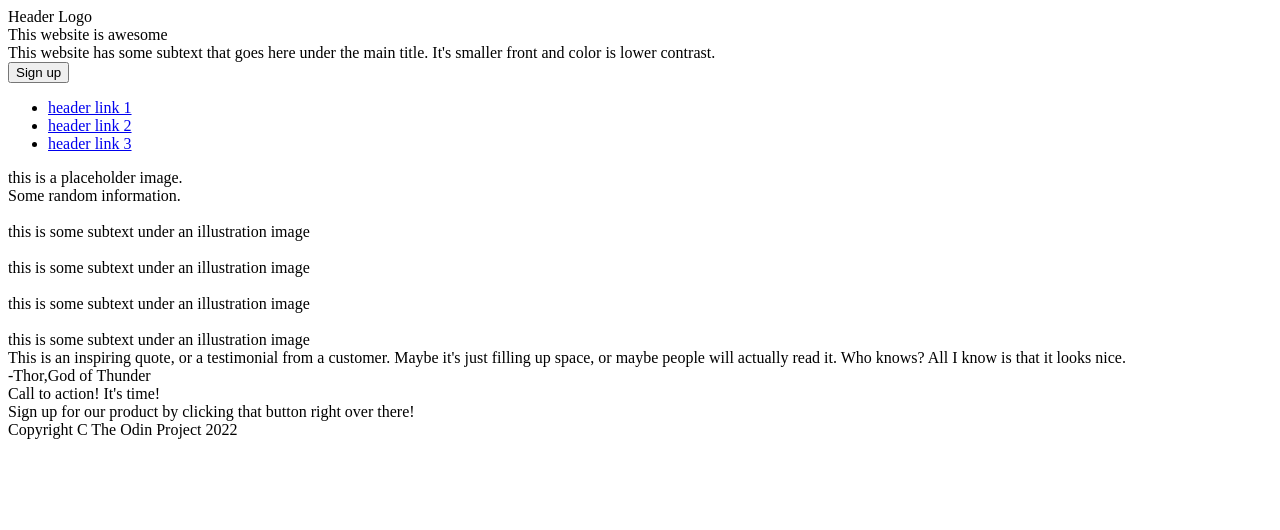
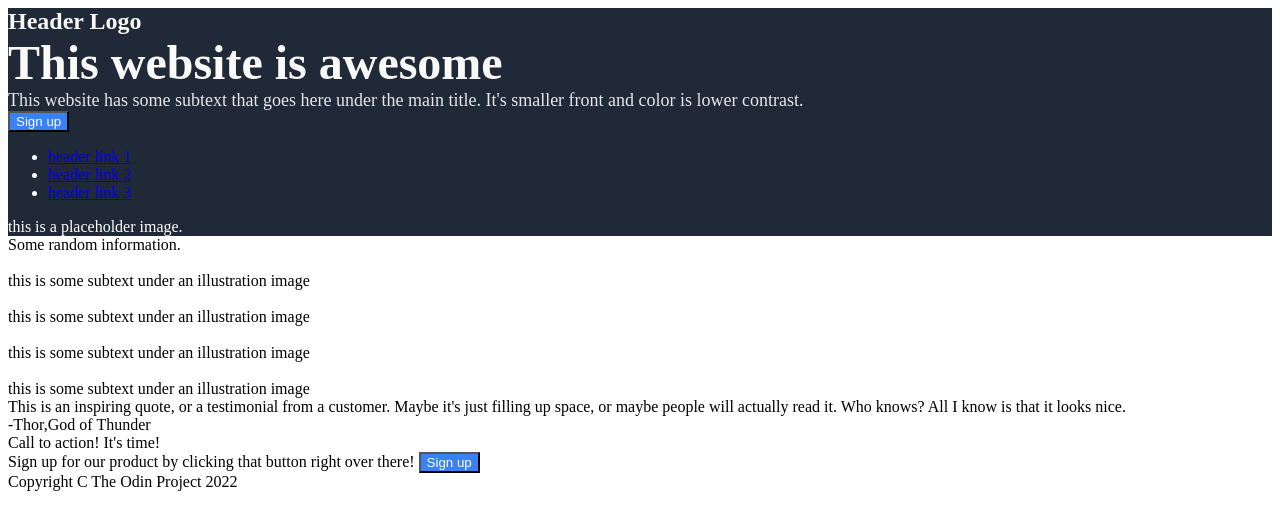
Before and after one commit to EJ-Buggs/flexbox-landing-page, a plain HTML site: page index.html in a window 1280 px wide. Drawn offline with Linux system fonts and the light colour scheme.

Commit message:
add button to footer, renamed header classes, add css to left head.

```diff
--- a/index.html
+++ b/index.html
@@ -5,19 +5,20 @@
         <meta http-equiv="X-UA-Compatible" content="IE=edge">
         <meta name="viewport" content="width=device-width, initial-scale=1.0">
         <title>Landing Page</title>
+        <link rel="stylesheet" href="styles.css">
     </head>
     <body>
         <div class="header">
             <div class="left-head">
                 <div class="logo">Header Logo</div>
-                <div class="hero-main">This website is awesome</div>
-                <div class="hero-second">
+                <div class="main-text">This website is awesome</div>
+                <div class="second-text">
                     This website has some subtext that goes here under the main title.
                     It's smaller front and color is lower contrast.
                 </div>
                 <button class="sign-up-h">Sign up</button>
             </div>
-            <div class="right-class">
+            <div class="right-head">
                 <ul>
                     <li><a href="#">header link 1</a></li>
                     <li><a href="#">header link 2</a></li>
@@ -57,7 +58,9 @@
             </div>
             <div class="bot-bod">
                 <div class="action">Call to action! It's time!</div>
-                <div class="sign-up"> Sign up for our product by clicking that button right over there!</div>
+                <div class="sign-up"> Sign up for our product by clicking that button right over there!
+                    <button class="Sign-up-f">Sign up</button>
+                </div>
             </div>
         <div class="footer">Copyright C The Odin Project 2022</div>
     </body>
--- a/styles.css
+++ b/styles.css
@@ -0,0 +1,31 @@
+body {
+    display: flex;
+    flex-direction: column;
+}
+
+.header {
+    background-color: #1f2937;
+    color:white;
+}
+
+.logo {
+    font-size: 24px;
+    color: #F9FAF8;
+    font-weight: bold;
+}
+
+.main-text {
+    font-size: 48px;
+    color: #F9FAF8;
+    font-weight: bolder;
+}
+
+.second-text {
+    font-size: 18px;
+    color: #e5e7eb;
+}
+
+button {
+    color: white;
+    background-color: #3882F6;
+}
```
